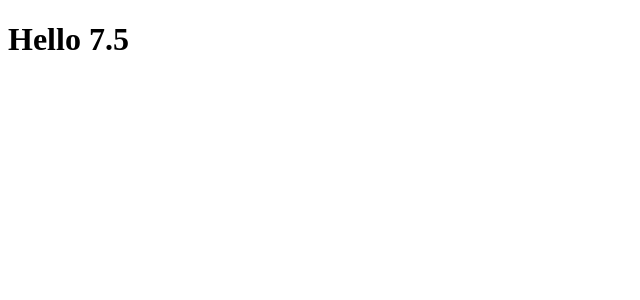
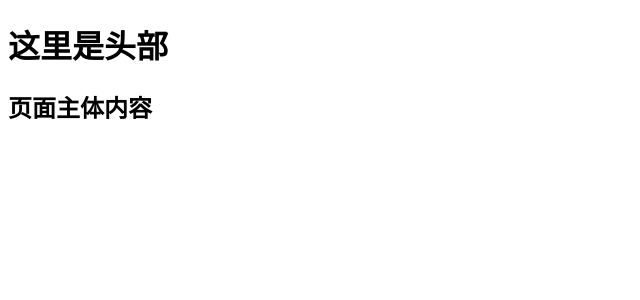
Before and after one commit to LucianoKlein/reactDemo, a React app in the folder react2/: page / in a window 1280 px wide. Shown: the top 300 px of the page, without its empty margins (0-640 px from the left). Built offline with nearby package versions, Linux system fonts and the light colour scheme.

Commit message:
单一组件相互引用

```diff
--- /dev/null
+++ b/react2/src/components/header.jsx
@@ -0,0 +1,12 @@
+import React from 'react';
+import ReactDOM from 'react-dom';
+
+export default class Header extends React.Component {
+    render() {
+        return (
+            <header>
+                <h1>这里是头部</h1>
+            </header>
+        )
+    }
+}
--- a/react2/src/js/app.jsx
+++ b/react2/src/js/app.jsx
@@ -1,44 +1,16 @@
 import React from 'react';
 import ReactDOM from 'react-dom';
+import ComponentHeader from '../components/header.jsx';
 
-// let ExampleApplication = React.Component({
-//     render: function() {
-//         let elapsed = Math.round(this.props.elapsed / 100);
-//         let seconds = elapsed / 10 + (elapsed % 10 ? '' : '.0');
-//         let message = 'React has been successfully running for ' + seconds + 'seconds.';
+class Index extends React.Component {
+   render() {
+        return (
+            <div>
+                <ComponentHeader/>
+                <h2>页面主体内容</h2>
+            </div>
+        )
+   }
+}
 
-//         return React.DOM.p(null, message);
-//     }
-// });
-
-// let ExampleApplicationFactory = React.createFactory(ExampleApplication);
-
-
-// let start = new Date().getTime();
-class ExampleComponent extends React.Component {
-   constructor(props) {
-      super(props);
-      this.state = {
-
-      }
-   }
-   render() {
-      let elapsed = Math.round(this.props.elapsed / 100);
-      let seconds = elapsed / 10 + (elapsed % 10 ? '' : '.0');
-      let message = 'React has been successfully running for ' + seconds + 'second.';
-
-      return <h1>Hello {seconds}</h1>;
-   }
-};
-let start = new Date().getTime();
-
-
-setInterval(function() {
-
-    let currTime = new Date().getTime() - start;
-    ReactDOM.render(
-        // ExampleApplicationFactory({elapsed: new Date().getTime() - start}),
-        <ExampleComponent elapsed={new Date().getTime() - start}/>,
-        document.getElementById('app')
-    );
-}, 50)
+ReactDOM.render(<Index/>, document.getElementById('app'));
```
Also changed, not shown: 1 other file (tests, documents, lock files or other folders).
